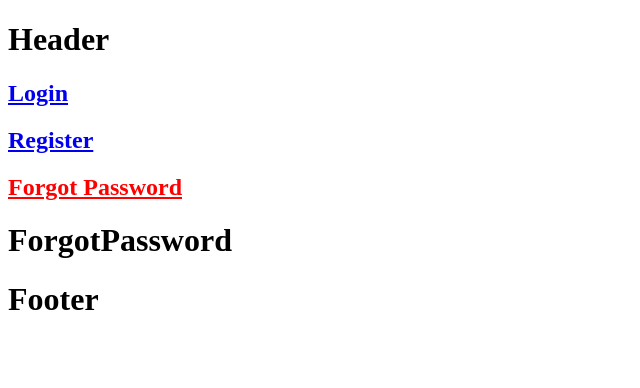
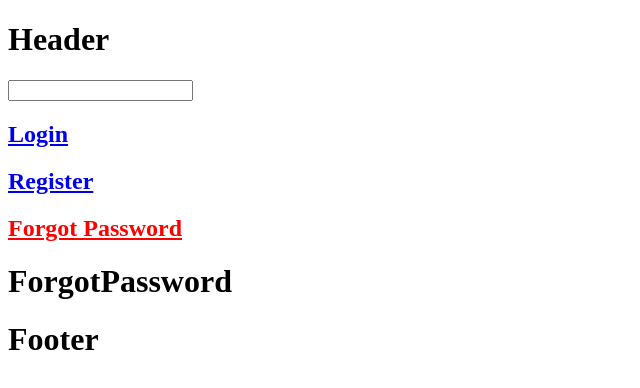
Before and after one commit to ArturMota19/nextjs-maestry, a Next.js app in the folder mastery-nextjs/: page /forgot-password in a window 1280 px wide. Shown: the top 388 px of the page, without its empty margins (0-640 px from the left). Built offline with nearby package versions, Linux system fonts and the light colour scheme.

Commit message:
17: Templates

```diff
--- a/mastery-nextjs/src/app/(auth)/layout.tsx
+++ b/mastery-nextjs/src/app/(auth)/template.tsx
@@ -2,6 +2,7 @@
 
 import Link from "next/link";
 import { usePathname } from "next/navigation";
+import { useState } from "react";
 import "./style.scss"
 
 const navLinks = [
@@ -16,9 +17,10 @@
   children: React.ReactNode;
 }) {
   const pathname = usePathname();
-
+  const [input, setInput] = useState("");
   return (
     <div>
+      <input value={input} onChange={(e) => setInput(e.target.value)}/>
       <nav>
         {navLinks.map((link) => {
           const isActive = pathname.startsWith(link.href);
```
